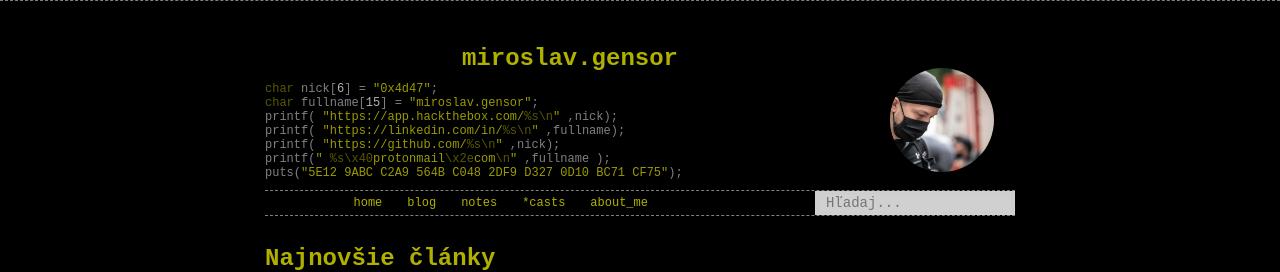
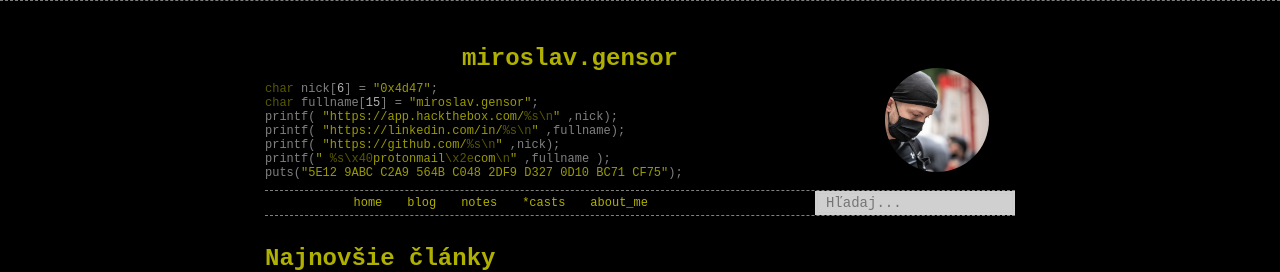
Before and after one commit to 0x00mg/0x00mg.github.io, a Jekyll site: the page built from index.md, in a window 1280 px wide. Shown: the top 272 px of the page. Built offline with Jekyll 4.4.1, drawn with Linux system fonts in a browser that asks for light colours.

Commit message:
Update header.html

```diff
--- a/_includes/header.html
+++ b/_includes/header.html
@@ -12,7 +12,7 @@
     </div>
 
     <!-- Fotka napravo -->
-    <div class="header-image profile-photo" style="transform: translateX(-25px)";>
+    <div class="header-image profile-photo" style="transform: translateX(-30px)";>
       <img src="{{ site.baseurl }}/images/p1.jpg" alt="Miroslav Gensor"
            style="width:120px; height:120px; object-fit:cover; border-radius:50%;
           box-shadow: 0 0 20px rgba(0,0,0,0.3)">
```
